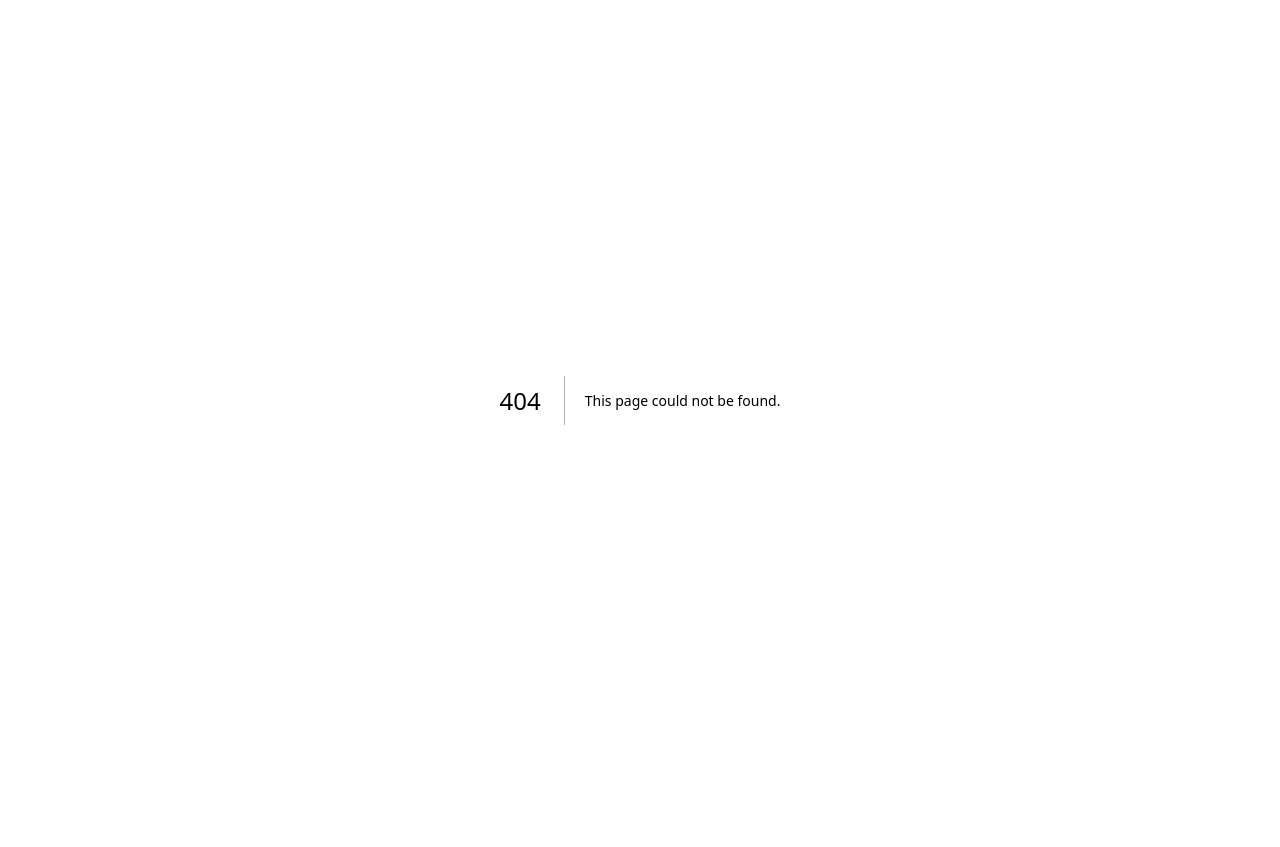
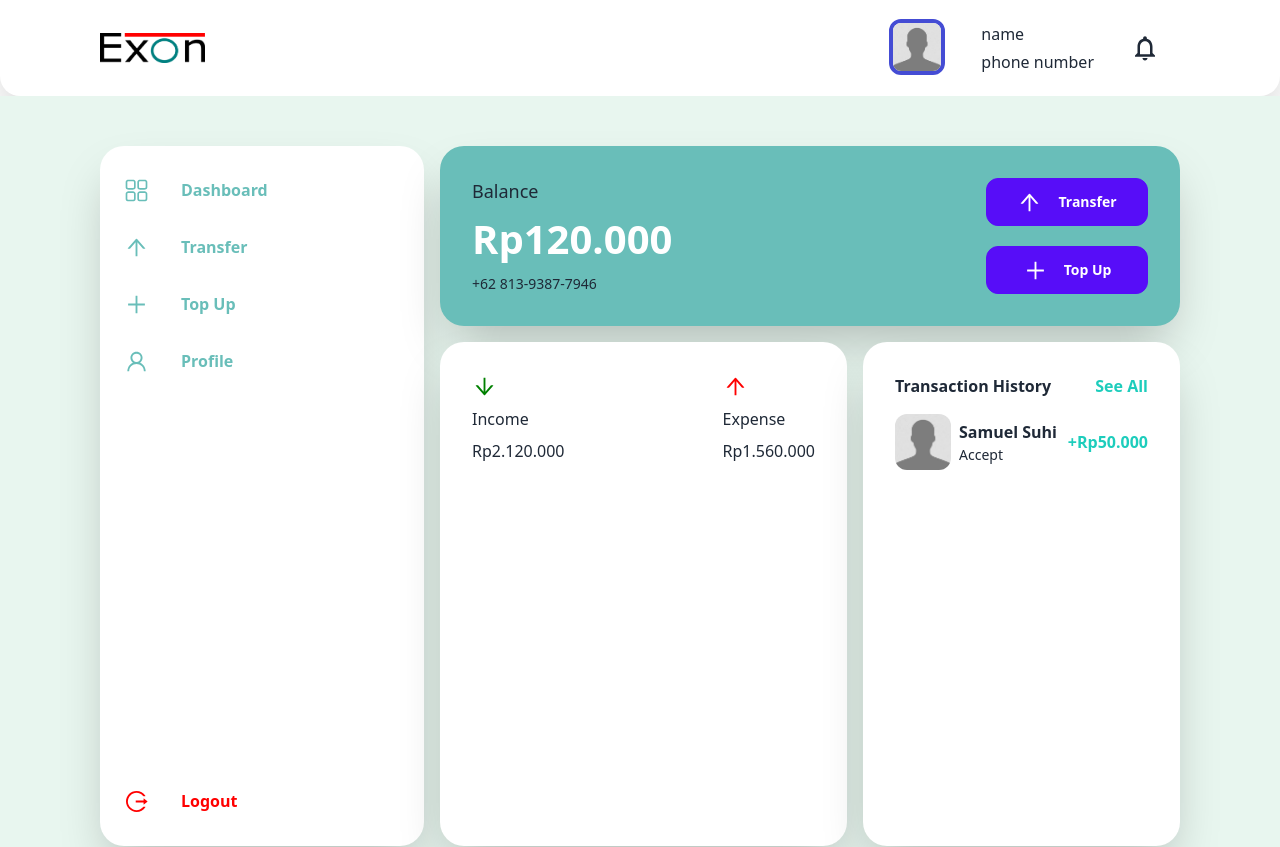
Before and after one commit to hendris27/fw15-exon, a Next.js app: page /home in a window 1280 px wide. Before the commit this address had no page. Shown: the top 847 px of the page. Before the commit the page ends 800 px from the top, so only its background shows below. Built offline with nearby package versions, Linux system fonts and the light colour scheme.

Commit message:
add home

```diff
--- /dev/null
+++ b/src/pages/home.jsx
@@ -0,0 +1,120 @@
+import React from 'react';
+
+import { RxDashboard } from 'react-icons/rx';
+import { AiOutlineArrowUp, AiOutlineArrowDown, AiOutlinePlus, AiOutlineUser, AiOutlineLogout } from 'react-icons/ai';
+import Headers from '@/components/header';
+import Footers from '@/components/footers';
+import Image from 'next/image';
+import default_picture from '../assets/img/default.jpg';
+
+export default function Home() {
+  return (
+    <div className="h-screen">
+      <Headers />
+      <div className="flex bg-[#E8F6EF] px-[100px] py-[50px] gap-4 h-full ">
+        <div className="bg-white shadow-2xl w-[30%] py-8 px-6 rounded-3xl flex flex-col  justify-between ">
+          <div className="flex flex-col gap-8">
+            <div className="flex gap-8 ">
+              <div>
+                <RxDashboard size={25} color="#69BEB9" />
+              </div>
+              <div className="font-bold text-[#69BEB9]">Dashboard</div>
+            </div>
+            <div className="flex gap-8 ">
+              <div>
+                <AiOutlineArrowUp size={25} color="#69BEB9" />
+              </div>
+              <div className="font-bold text-[#69BEB9]">Transfer</div>
+            </div>
+            <div className="flex gap-8 ">
+              <div>
+                <AiOutlinePlus size={25} color="#69BEB9" />
+              </div>
+              <div className="font-bold text-[#69BEB9]">Top Up</div>
+            </div>
+            <div className="flex gap-8 ">
+              <div>
+                <AiOutlineUser size={25} color="#69BEB9" />
+              </div>
+              <div className="font-bold text-[#69BEB9]">Profile</div>
+            </div>
+          </div>
+          <div className="flex gap-8 ">
+            <div>
+              <AiOutlineLogout size={25} color="red" />
+            </div>
+            <div className="font-bold text-[#FF0000]">Logout</div>
+          </div>
+        </div>
+        <div className="flex-1 rounded-3xl flex flex-col gap-4">
+          <div className="bg-[#69BEB9] shadow-2xl flex justify-between h-[180px] rounded-3xl px-8 py-8">
+            <div className=" flex flex-col justify-between">
+              <div className="text-[18px] text-[##DFDCDC] ">Balance</div>
+              <div className="text-[40px] font-bold text-white">Rp120.000</div>
+              <div className="text-[14px] text-[##DFDCDC] ">+62 813-9387-7946</div>
+            </div>
+            <div className="flex flex-col gap-4 justify-between">
+              <div className="w-[162px]">
+                <button className="w-full flex gap-4 btn btn-primary rounded-xl normal-case">
+                  <div>
+                    <AiOutlineArrowUp size={25} color="white" />
+                  </div>
+                  <div className="text-white">Transfer</div>
+                </button>
+              </div>
+              <div className="w-[162px]">
+                <button className="w-full flex gap-4 btn btn-primary rounded-xl normal-case">
+                  <div>
+                    <AiOutlinePlus size={25} color="white" />
+                  </div>
+                  <div className="text-white">Top Up</div>
+                </button>
+              </div>
+            </div>
+          </div>
+          <div className="flex-1 flex gap-4">
+            <div className="bg-white shadow-2xl w-[55%] rounded-3xl flex flex-col px-8 pt-8">
+              <div className="flex justify-between">
+                <div className="flex flex-col gap-2">
+                  <div>
+                    <AiOutlineArrowDown size={25} color="green" />
+                  </div>
+                  <div>Income</div>
+                  <div>Rp2.120.000</div>
+                </div>
+                <div className="flex flex-col gap-2">
+                  <div>
+                    <AiOutlineArrowUp size={25} color="red" />
+                  </div>
+                  <div>Expense</div>
+                  <div>Rp1.560.000</div>
+                </div>
+              </div>
+            </div>
+            <div className="bg-white  shadow-2xl flex-1 rounded-3xl flex flex-col gap-4 p-8">
+              <div className="flex justify-between">
+                <div className="font-bold">Transaction History</div>
+                <button className="font-bold text-accent">See All</button>
+              </div>
+              <div className="flex justify-between items-center ">
+                <div className="flex justify-center items-center gap-2">
+                  <div className="rounded-xl overflow-hidden h-14 w-14 border-[#444cd4]">
+                    <Image src={default_picture} className="w-full h-full" alt="picture_logo" />
+                  </div>
+                  <div className="flex flex-col">
+                    <div className="text-[16px] font-bold ">Samuel Suhi</div>
+                    <div className="text-[14px]">Accept</div>
+                  </div>
+                </div>
+                <div className="font-bold text-accent">+Rp50.000</div>
+              </div>
+            </div>
+          </div>
+        </div>
+      </div>
+      <footer>
+        <Footers />
+      </footer>
+    </div>
+  );
+}
```
